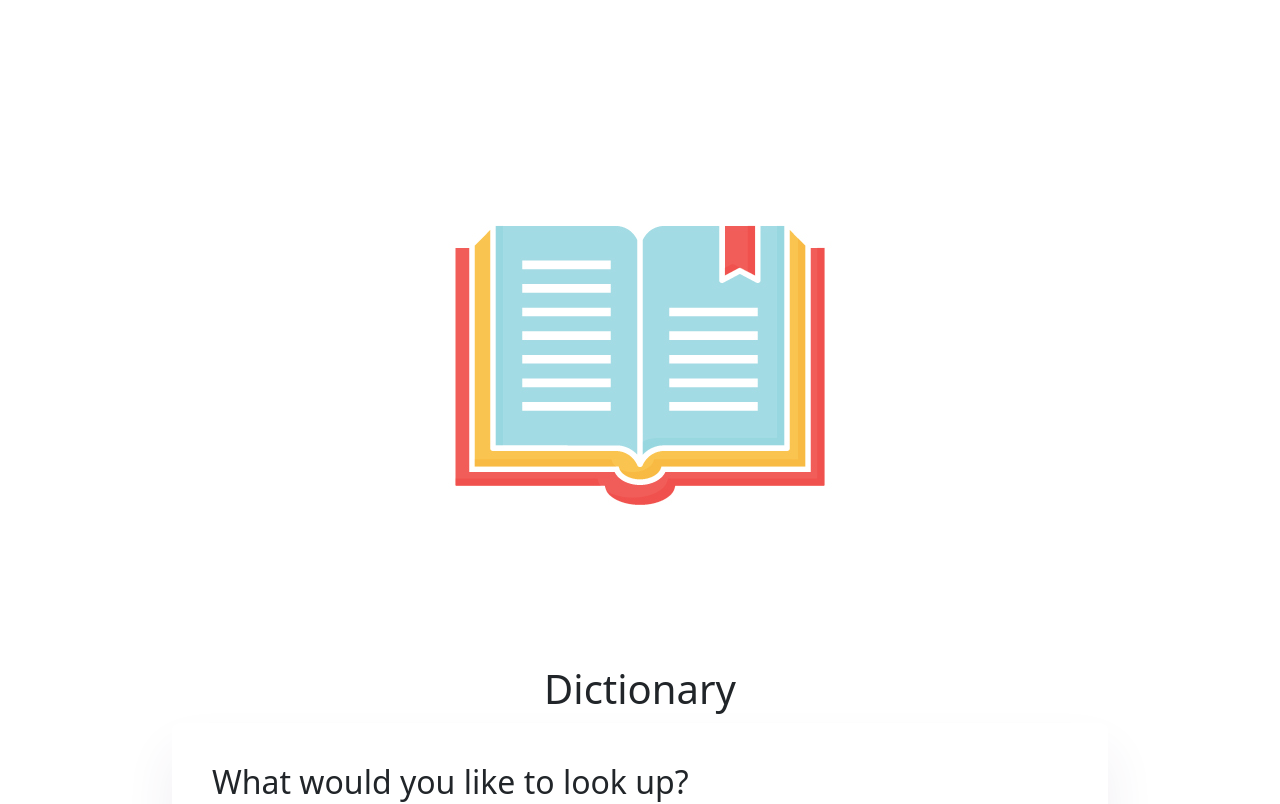
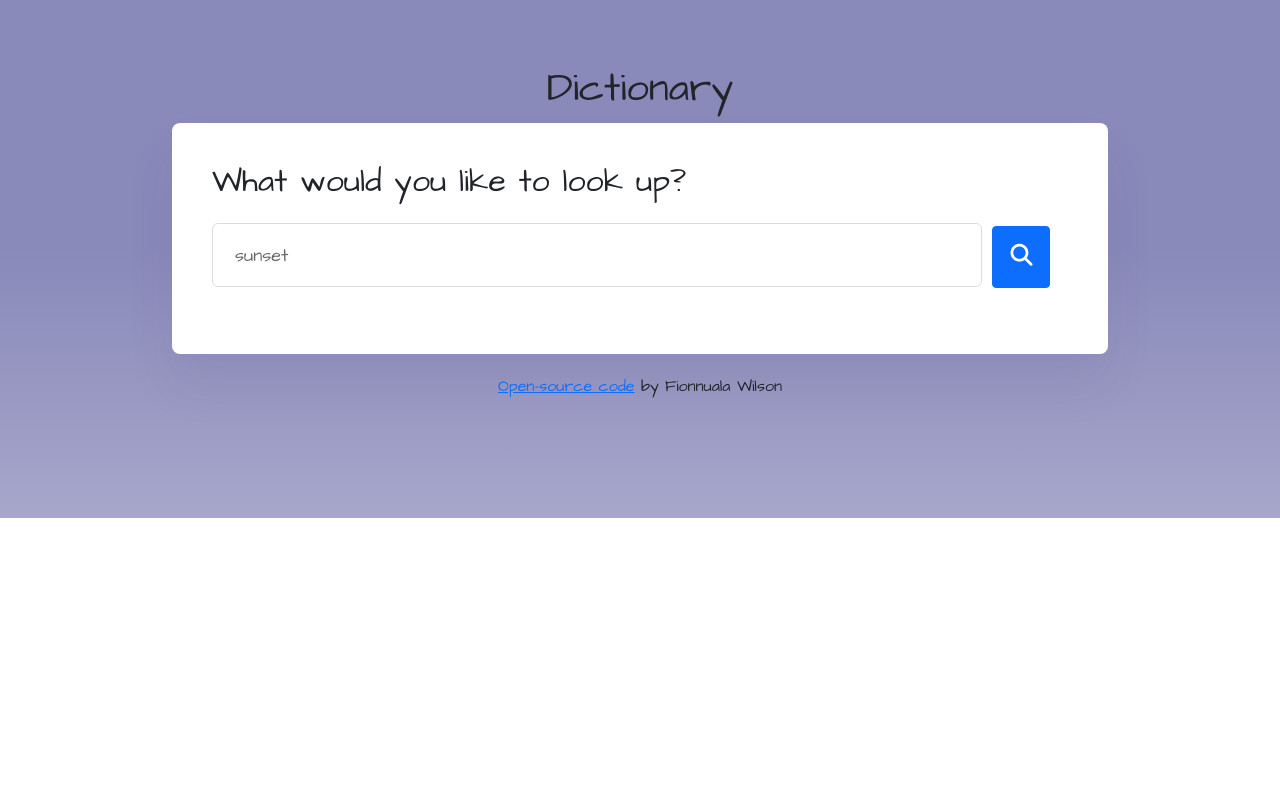
Before and after one commit to Fionnuala12/dictionary-project-react, a React (Create React App) app: page / in a window 1280 px wide. Shown: the top 804 px of the page. Built offline with nearby package versions, Linux system fonts and the light colour scheme; no server answers.

Commit message:
styling added

```diff
--- a/package.json
+++ b/package.json
@@ -8,7 +8,9 @@
     "@testing-library/user-event": "^12.8.3",
     "axios": "^0.21.1",
     "react": "^17.0.2",
+    "react-audio-player": "^0.16.1",
     "react-dom": "^17.0.2",
+    "react-loader-spinner": "^4.0.0",
     "react-scripts": "4.0.3",
     "web-vitals": "^1.1.1"
   },
--- a/public/index.html
+++ b/public/index.html
@@ -13,6 +13,8 @@
     <link rel="apple-touch-icon" href="%PUBLIC_URL%/logo192.png" />
     <link rel="manifest" href="%PUBLIC_URL%/manifest.json" />
     <link href="https://cdn.jsdelivr.net/npm/bootstrap@5.0.0-beta3/dist/css/bootstrap.min.css" rel="stylesheet" integrity="sha384-eOJMYsd53ii+scO/bJGFsiCZc+5NDVN2yr8+0RDqr0Ql0h+rP48ckxlpbzKgwra6" crossorigin="anonymous">
+    <link rel="preconnect" href="https://fonts.gstatic.com">
+    <link href="https://fonts.googleapis.com/css2?family=Architects+Daughter&display=swap" rel="stylesheet">
     <title>Dictionary App</title>
   </head>
   <body>
--- a/src/App.css
+++ b/src/App.css
@@ -1,7 +1,13 @@
+.dictionary-app-wrapper{
+  background-image: linear-gradient(to top, #a7a6cb 0%, #8989ba 52%, #8989ba 100%);
+}
+
 .App {
     padding: 60px 0 100px;
     max-width: 960px;
     margin: 0 auto;
+    font-family: 'Architects Daughter', cursive;
+
 }
 
 .App header {
--- a/src/App.js
+++ b/src/App.js
@@ -1,22 +1,23 @@
 import React from "react";
 import Dictionary from './Dictionary';
-import book from './book.webp';
 import './App.css';
 
 function App() {
   return (
+    <div className="dictionary-app-wrapper">
     <div className="App">
       <div className="container">
       <header className="App-header">
-        <img src={book} className="Book-logo img-fluid" alt="book" /> <h1> Dictionary</h1>
+       <h1> Dictionary</h1>
       </header>
       <main>
         <Dictionary defaultKeyword = "sunset"/>
       </main>
       <footer>
-        Coded by Fionnuala Wilson
+<a href="https://github.com/Fionnuala12/dictionary-project-react">Open-source code</a> by Fionnuala Wilson
       </footer>
       </div>
+    </div>
     </div>
   );
 }
--- a/src/Dictionary.css
+++ b/src/Dictionary.css
@@ -1,9 +1,9 @@
 .Dictionary section {
     box-shadow: 0 30px 50px rgb(65 50 100 / 8%);
     border-radius: 8px;
-    background: #fff;
     margin-top: 10px;
     padding: 40px;
+    background-color: white;
 }
 
 .Dictionary h2 {
@@ -11,7 +11,8 @@
 }
 
 .Dictionary button {
-    padding: 18px;
+    padding: 17px;
+    margin: 10px
 }
 
 .Dictionary form .search-bar {
@@ -22,5 +23,9 @@
     padding: 22px;
     border: 1px solid #ddd;
     border-radius: 6px;
-    width:80%;
+    width:90%;
 }
+
+.Dictionary .fa-search{
+    font-size: 22px;;
+}
--- a/src/Dictionary.js
+++ b/src/Dictionary.js
@@ -1,7 +1,8 @@
 import React, { useState } from "react";
+import axios from "axios";
+import Loader from "react-loader-spinner";
 import Results from './Results';
 import Photos from './Photos';
-import axios from "axios";
 import './Dictionary.css';
 
 export default function Dictionary(props){
@@ -50,10 +51,14 @@ if(loaded){
         <section>
         <h2>What would you like to look up? </h2>
         <form onSubmit={handleSubmit}>
-            <input type="search" placeholder="type word here..." className="search-bar" defaultValue={props.defaultKeyword} onChange={handleKeywordChange}/>
+        <div className="row">
+            <div className="mb-3">
+            <input type="search" placeholder="type word here..." className="search-bar" defaultValue={props.defaultKeyword} onChange={handleKeywordChange} />
             <button type="submit" className="btn btn-primary">
             <i className="fas fa-search"></i>
             </button>
+            </div>
+            </div>
         </form>
         </section>
         <Results results={results}/>
@@ -62,7 +67,20 @@ if(loaded){
     )
 } else {
     load()
-    return "Loading...."
+    return (
+        <div className="loader">
+        <Loader
+          type="Watch"
+          color="#00BFFF"
+          height={100}
+          width={100}
+          timeout={3000}
+          style={{
+            position: 'absolute', left: '50%', top: '50%',
+            transform: 'translate(-50%, -50%)'
+          }}
+          />
+          </div>
+    )
 }
-
 }
--- a/src/Meaning.js
+++ b/src/Meaning.js
@@ -1,5 +1,6 @@
 import React from "react";
 import Synonyms from './Synonyms';
+import './Meanings.css';
 
 export default function Meaning(props){
     return(
@@ -9,10 +10,9 @@ export default function Meaning(props){
             {props.meaning.definitions.map(function(definition, index){
                 return (
                     <div key={index}>
-                    <p><strong>Definition:</strong>{definition.definition}
+                    <p>{definition.definition}
                     <br />
-                    <strong>Example:</strong>
-                    <em>{definition.example}</em></p>
+                    <div className="example">"{definition.example}"</div></p>
                     <Synonyms synonyms={definition.synonyms} />
                     </div>
 
--- /dev/null
+++ b/src/Meanings.css
@@ -0,0 +1,4 @@
+.Meaning .example {
+    opacity: 0.6;
+    font-style: italic;
+}
--- a/src/Phonetics.css
+++ b/src/Phonetics.css
@@ -17,8 +17,16 @@
 }
 
 .Phonetics .text{
-    font-size: 18px;
+    font-size: 20px;
     font-weight: bold;
     line-height: 1;
     opacity: 0.6;
+    margin-bottom: 20px;
+    margin-left: -15px;
+    margin-top: -10px;
+
 }
+
+.Phonetics .audio-player{
+    margin-left: -20px;
+}
--- a/src/Phonetics.js
+++ b/src/Phonetics.js
@@ -1,15 +1,19 @@
 import React from "react";
+import ReactAudioPlayer from 'react-audio-player';
 import './Phonetics.css';
 
 export default function Phonetics(props){
     return (
         <div className="Phonetics">
-        <a href = {props.phonetic.audio} rel="noreferrer" target="_blank">
-        <i className="fas fa-volume-up"></i>
-        </a>{" "}
-        <span className="text">
+        <div className="text">
         {props.phonetic.text}
-        </span>
+        </div>
+        <ReactAudioPlayer
+        src= {props.phonetic.audio}
+        className="audio-player"
+        onPlay
+        controls
+        />
         </div>
     );
 }
--- a/src/Photos.js
+++ b/src/Photos.js
@@ -7,7 +7,6 @@ export default function Photos(props){
             <section className="Photos">
             <div className="row">
             {props.photos.map(function (photo, index) {
-                console.log(photo)
                 return (
                      <div className="col-4" key={index}>
                         <a href={photo.src.original} target='_blanks'>
```
Also changed, not shown: src/book.webp (deleted), 1 other file (tests, documents, lock files or other folders).
